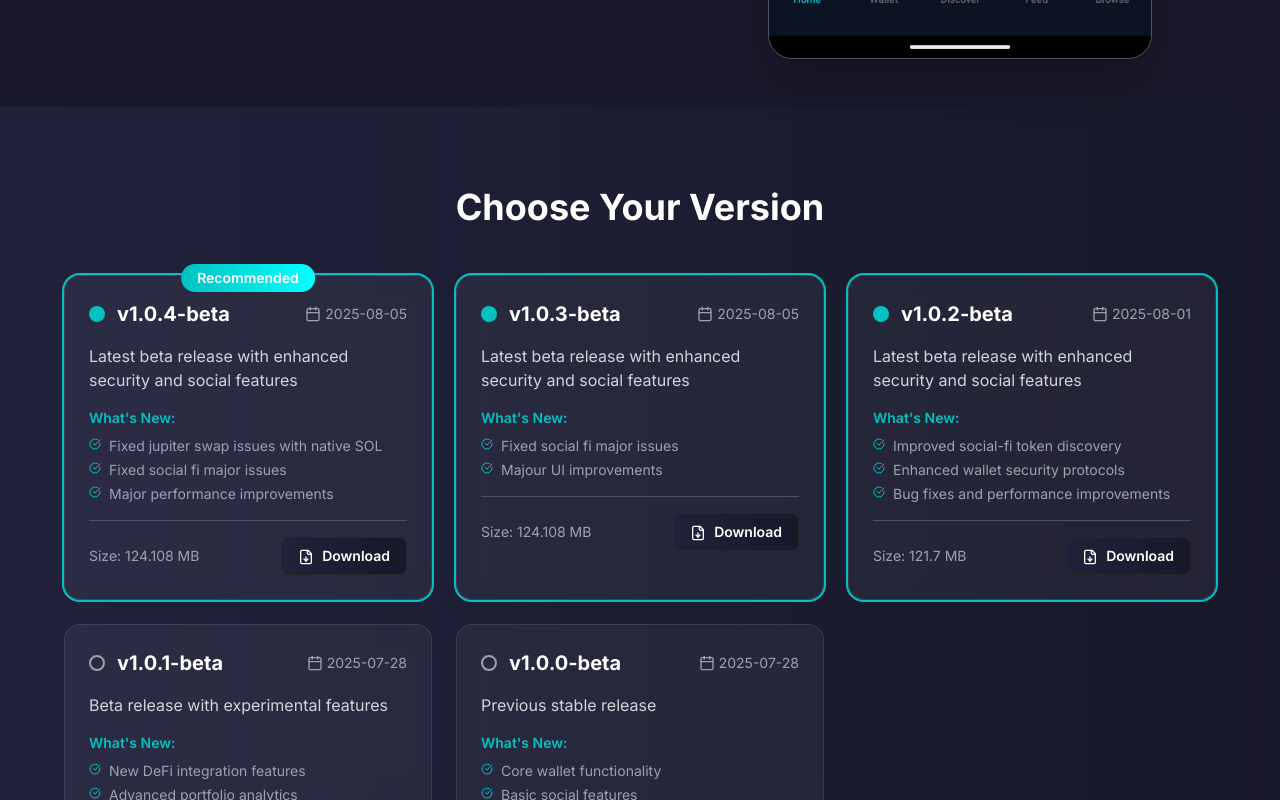
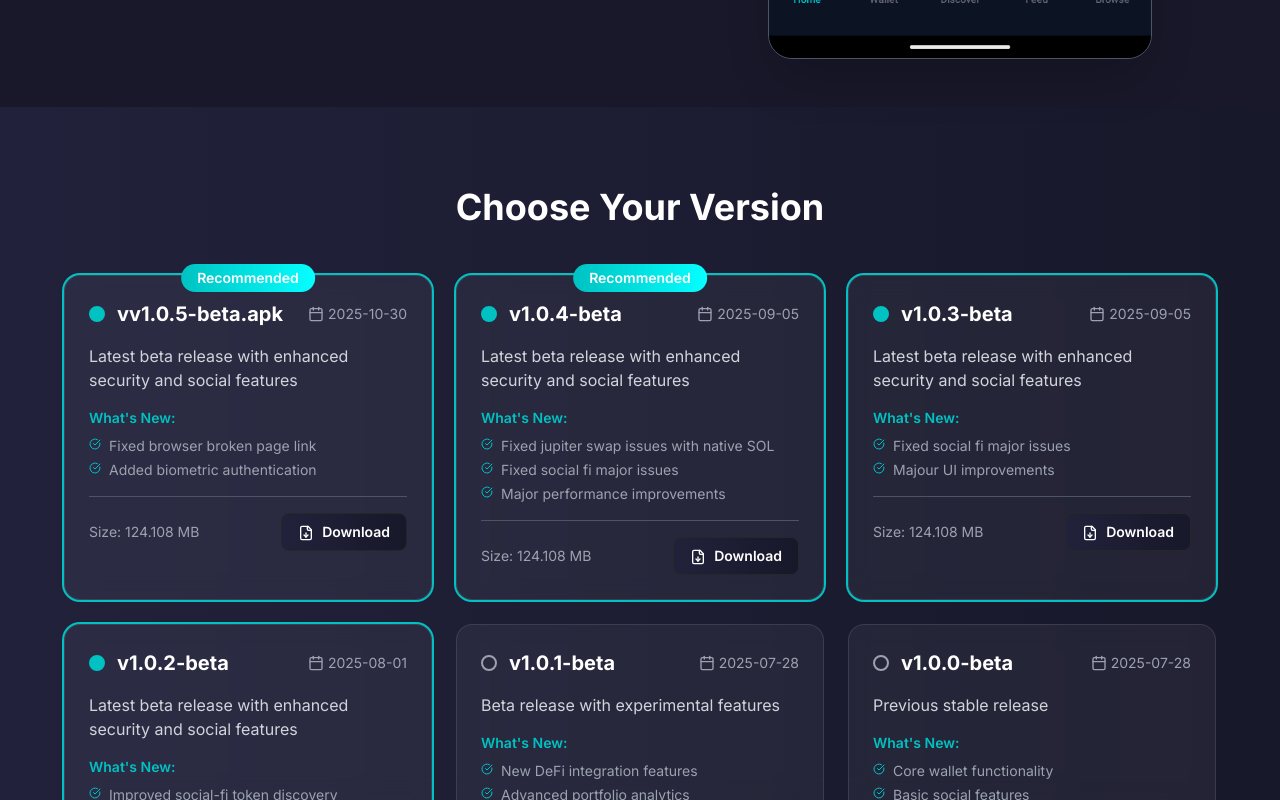
Before and after one commit to cellarfi/cellar-landing-page, a React (Vite) app: page /download in a window 1280 px wide. Shown: the part 960-1760 px from the top of the page. Built offline with nearby package versions, Linux system fonts and the light colour scheme.

Commit message:
fix: added referral

```diff
--- a/src/App.tsx
+++ b/src/App.tsx
@@ -23,6 +23,7 @@ function Router() {
       <Route path='/privacy' component={Privacy} />
       <Route path='/terms' component={Terms} />
       <Route path='/radiant-demo' component={RadiantPitch} />
+      {/* <Route path='/pitch-video' component={RadiantPitch} /> */}
       <Route component={NotFound} />
     </Switch>
   )
--- a/src/versions.json
+++ b/src/versions.json
@@ -1,8 +1,21 @@
 [
   {
     "id": "latest",
+    "version": "v1.0.5-beta.apk",
+    "date": "2025-10-30",
+    "size": "124.108 MB",
+    "description": "Latest beta release with enhanced security and social features",
+    "changes": [
+      "Fixed browser broken page link",
+      "Added biometric authentication"
+    ],
+    "downloadUrl": "https://static.53.190.27.37.clients.your-server.de/solana-app/v1.0.4-beta.apk",
+    "isRecommended": true
+  },
+  {
+    "id": "latest",
     "version": "1.0.4-beta",
-    "date": "2025-08-05",
+    "date": "2025-09-05",
     "size": "124.108 MB",
     "description": "Latest beta release with enhanced security and social features",
     "changes": [
@@ -16,7 +29,7 @@
   {
     "id": "latest",
     "version": "1.0.3-beta",
-    "date": "2025-08-05",
+    "date": "2025-09-05",
     "size": "124.108 MB",
     "description": "Latest beta release with enhanced security and social features",
     "changes": ["Fixed social fi major issues", "Majour UI improvements"],
```
